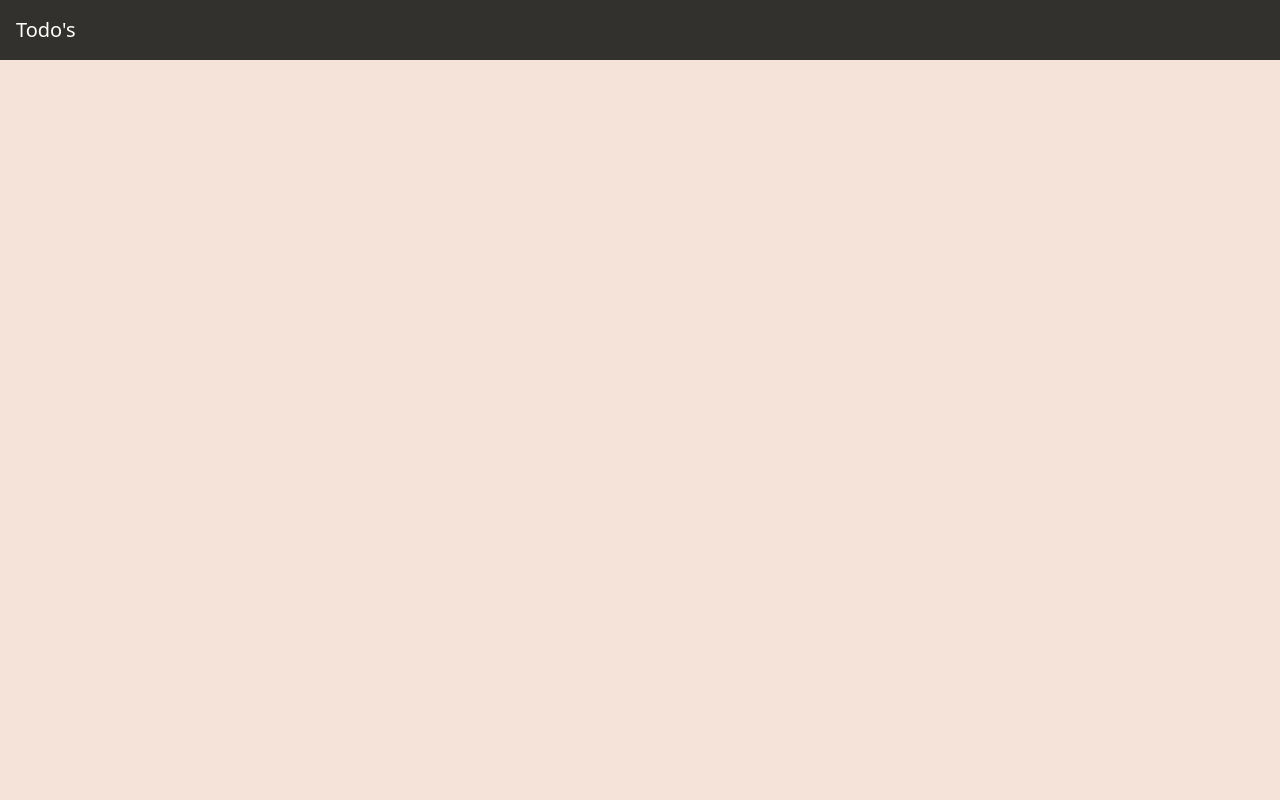
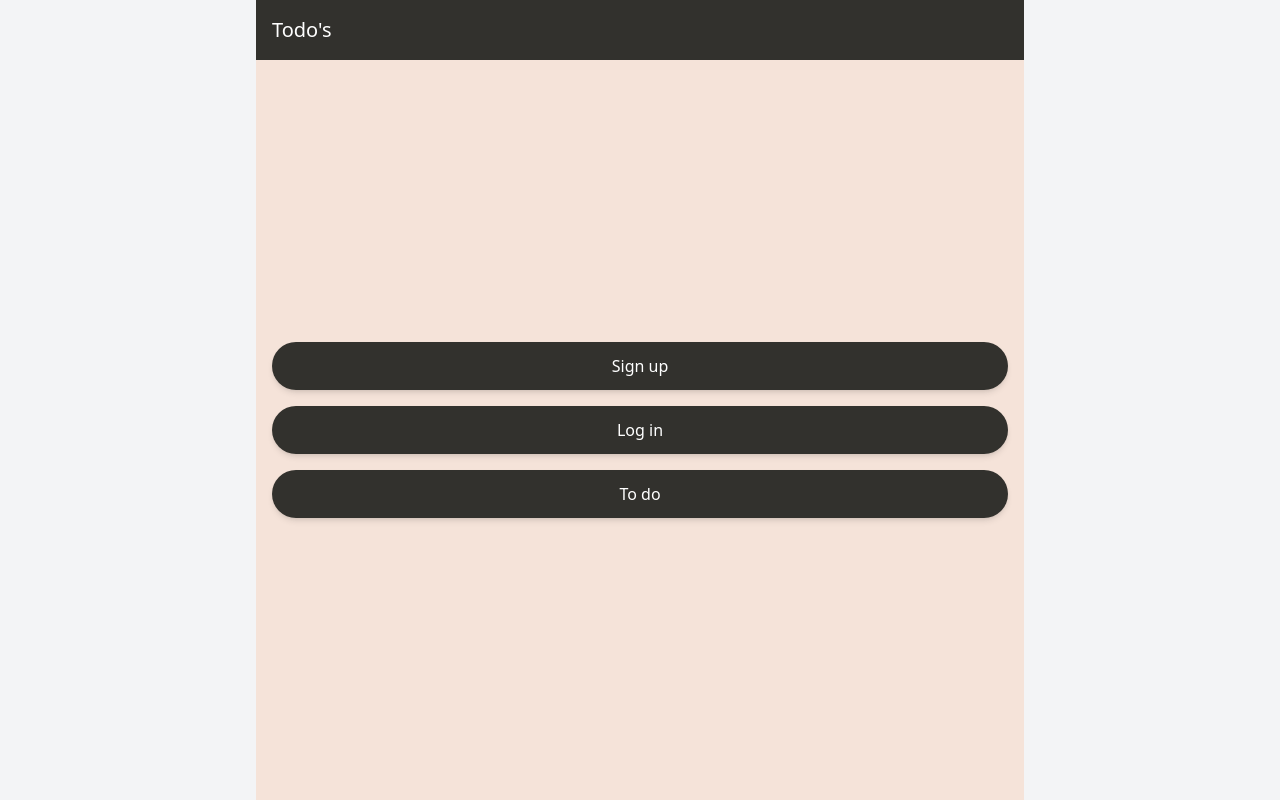
Before and after one commit to joooonis/wanted-pre-onboarding-frontend, a React (Create React App) app: page / in a window 1280 px wide. Built offline with nearby package versions, Linux system fonts and the light colour scheme.

Commit message:
✨ feat : home page

```diff
--- /dev/null
+++ b/src/components/Button/index.tsx
@@ -0,0 +1 @@
+export { default } from './Button';
--- a/src/routes/root.tsx
+++ b/src/routes/root.tsx
@@ -1,15 +1,19 @@
 import { Link, Outlet, useLocation } from 'react-router-dom';
+import Button from '../components/Button/Button';
 
 export default function Root(): JSX.Element {
   const location = useLocation();
   return (
-    <>
+    <div className='bg-gray-100'>
+      <div className='max-w-[768px] m-auto'>
         <div
           className={`${
             location.pathname === '/signin' ? 'bg-primary' : 'bg-secondary'
           } min-h-screen h-full`}>
           <nav className='flex font-light bg-system-black p-4 items-center justify-between'>
+            <Link to={'/'}>
               <h1 className='text-xl text-white'>Todo's</h1>
+            </Link>
             {location.pathname === '/signin' && (
               <Link
                 className='appearance-none no-underline text-white'
@@ -25,12 +29,25 @@ export default function Root(): JSX.Element {
               </Link>
             )}
           </nav>
-
-        <div className='px-4 py-4'>
+          <div className='px-4 py-4 '>
+            {location.pathname === '/' && (
+              <div className='w-full flex-col space-y-4 flex h-[calc(100vh-92px)] justify-center items-center'>
+                <Link className='w-full' to={'/signup'}>
+                  <Button size='lg'>Sign up</Button>
+                </Link>
+                <Link className='w-full' to={'/signin'}>
+                  <Button size='lg'>Log in</Button>
+                </Link>
+                <Link className='w-full' to={'/todo'}>
+                  <Button size='lg'>To do</Button>
+                </Link>
+              </div>
+            )}
             <Outlet />
           </div>
         </div>
         <div id='detail'></div>
-    </>
+      </div>
+    </div>
   );
 }
```
Lines whose indentation alone changed are shown as unchanged.
